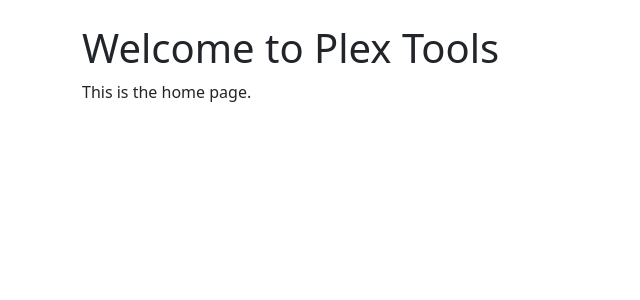
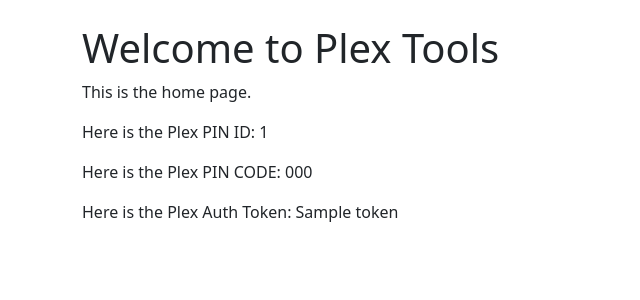
Before and after one commit to johnsturgeon/plex-tools, a FastAPI app: template templates/home.j2 in a window 1280 px wide. Shown: the part 56-356 px from the top of the page, without its empty margins (0-640 px from the left). Run offline with FastAPI, Linux system fonts and the light colour scheme; the template is opened without the code that fills it: most values are stand-ins (such as "Sample title", 1, 10 or a date in 2020).

Commit message:
Successfully retrieving token and saving it in the session (#59)
* WIP Checkpoint from my laptop

Just checking in some work that I did while in Hawaii

* Successfully retrieving the token, and saving to the session.

```diff
--- a/main.py
+++ b/main.py
@@ -1,11 +1,12 @@
 import os
-import httpx
 import urllib.parse
 
-from starlette.responses import RedirectResponse, JSONResponse
+import httpx
 import uvicorn
 from fastapi import FastAPI, Request
+from starlette.responses import JSONResponse, RedirectResponse
 from starlette.templating import Jinja2Templates
+from starlette.middleware.sessions import SessionMiddleware
 
 PLEX_CLIENT_ID = "dc0537e0-6755-44de-97ee-6edd7a51c9b4"  # Generate a UUID for this
 PLEX_REDIRECT_URI = "http://localhost:6701/auth/callback"
@@ -14,21 +15,27 @@ PLEX_PIN_URL = "https://plex.tv/api/v2/pins"
 PLEX_AUTH_URL = "https://app.plex.tv/auth#"
 PLEX_FORWARD_URL = "http://localhost:6701/"
 app = FastAPI()
+# noinspection PyTypeChecker
+app.add_middleware(SessionMiddleware, secret_key="some-random-string")
+
+
+@app.middleware("http")
+async def some_middleware(request: Request, call_next):
+    response = await call_next(request)
+    session = request.cookies.get("session")
+    if session:
+        response.set_cookie(
+            key="session", value=request.cookies.get("session"), httponly=True
+        )
+    return response
+
+
 templates = Jinja2Templates(directory="templates")
 
 user_tokens = {}
 
 
-@app.get("/")
-async def root(request: Request):
-    return templates.TemplateResponse("home.j2", {"request": request})
-
-
-@app.get("/auth/login")
-async def login():
-    """
-    Step 1: Generate a PIN and redirect the user to Plex for authentication.
-    """
+async def generate_pin():
     async with httpx.AsyncClient() as client:
         response = await client.post(
             PLEX_PIN_URL,
@@ -44,10 +51,53 @@ async def login():
         return JSONResponse(
             status_code=500, content={"error": "Failed to generate PIN"}
         )
+    response_json = response.json()
+    return response_json
 
-    pin_data = response.json()
-    pin_code = pin_data.get("code")
-    pin_id = pin_data.get("id")
+
+async def fetch_auth_token(pin_id, pin_code):
+    url = f"{PLEX_PIN_URL}/{pin_id}"
+    async with httpx.AsyncClient() as client:
+        response = await client.get(
+            url,
+            params={"code": pin_code},
+            headers={
+                "accept": "application/json",
+                "X-Plex-Client-Identifier": PLEX_CLIENT_ID,
+            },
+        )
+
+    if response.status_code != 200:
+        return JSONResponse(status_code=500, content={"error": "Failed to fetch token"})
+    response_json = response.json()
+    return response_json
+
+
+@app.get("/")
+async def root(request: Request):
+    pin_info = request.session.get("pin_info")
+    pin_data = await fetch_auth_token(
+        pin_id=pin_info.get("pin_id"), pin_code=pin_info.get("pin_code")
+    )
+    pin_info["auth_token"] = pin_data.get("authToken")
+    return templates.TemplateResponse(
+        "home.j2",
+        {
+            "request": request,
+            "pin_id": pin_info.get("pin_id"),
+            "auth_token": pin_info.get("auth_token"),
+        },
+    )
+
+
+@app.get("/auth/login")
+async def login(request: Request):
+    """
+    Step 1: Generate a PIN and redirect the user to Plex for authentication.
+    """
+    request_pin_info = await generate_pin()
+    pin_code = request_pin_info.get("code")
+    pin_id = request_pin_info.get("id")
 
     if not pin_code or not pin_id:
         return JSONResponse(status_code=500, content={"error": "Invalid PIN response"})
@@ -60,7 +110,11 @@ async def login():
         + urllib.parse.quote(PLEX_FORWARD_URL)
     )
     # Store the pin_id temporarily
-    user_tokens[pin_id] = {"pin": pin_code, "token": None}
+    request.session["pin_info"] = {
+        "pin_id": pin_id,
+        "pin_code": pin_code,
+        "auth_token": None,
+    }
 
     return RedirectResponse(auth_url)
 
--- a/pyproject.toml
+++ b/pyproject.toml
@@ -6,6 +6,7 @@ requires-python = ">=3.11"
 dependencies = [
     "fastapi>=0.115.8",
     "httpx>=0.28.1",
+    "itsdangerous>=2.2.0",
     "jinja2>=3.1.5",
     "plexapi>=4.16.1",
     "ruff>=0.9.4",
--- a/templates/home.j2
+++ b/templates/home.j2
@@ -5,4 +5,7 @@
 {% block content %}
     <h1>Welcome to Plex Tools</h1>
     <p>This is the home page.</p>
+    <p>Here is the Plex PIN ID: {{ pin_id }}</p>
+    <p>Here is the Plex PIN CODE: {{ pin_code }}</p>
+    <p>Here is the Plex Auth Token: {{ token }}</p>
 {% endblock %}
```
Also changed, not shown: 1 other file.
